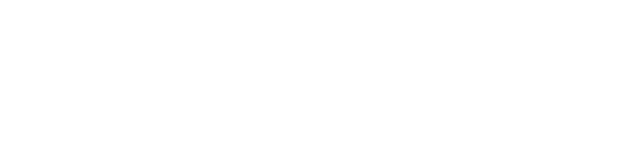
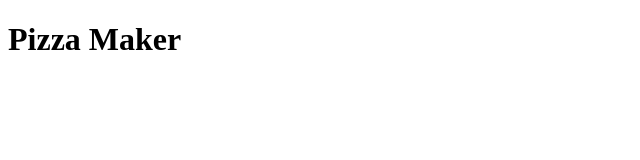
Before and after one commit to GregStillwell/Pizza, a plain HTML site: page index.html in a window 1280 px wide. Shown: the whole page, without its empty margins (0-640 px from the left). Drawn offline with Linux system fonts and the light colour scheme.

Commit message:
updated README and added form

```diff
--- a/index.html
+++ b/index.html
@@ -8,6 +8,9 @@
   <title>Pizza website</title>
 </head>
 <body>
+  <form id="">
+    <h1>Pizza Maker</h1>
+  </form>
 
 </body>
 </html>
```
Also changed, not shown: 1 other file.
